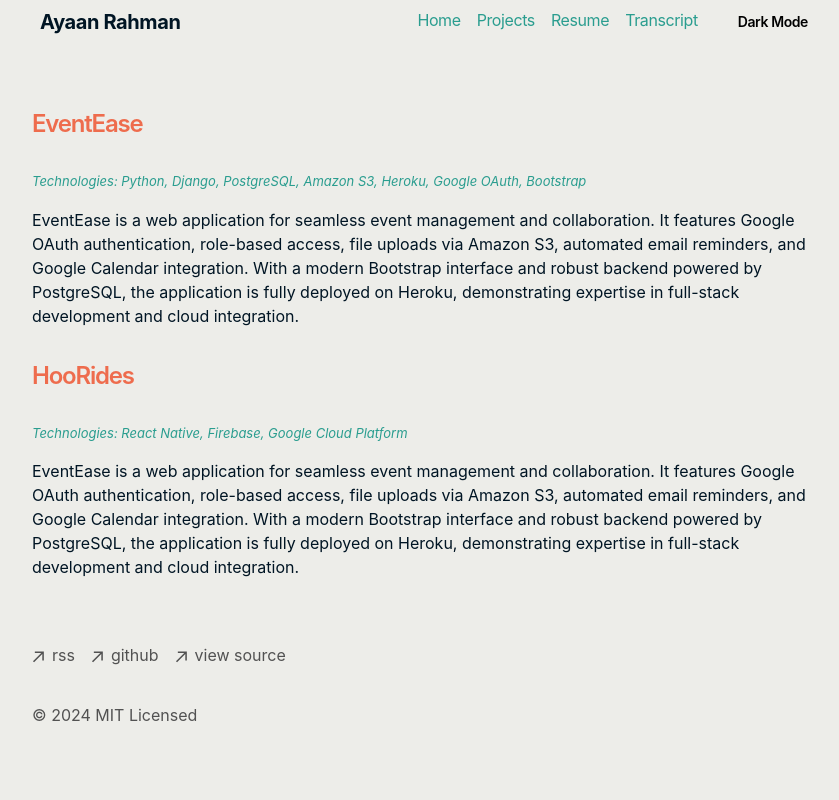
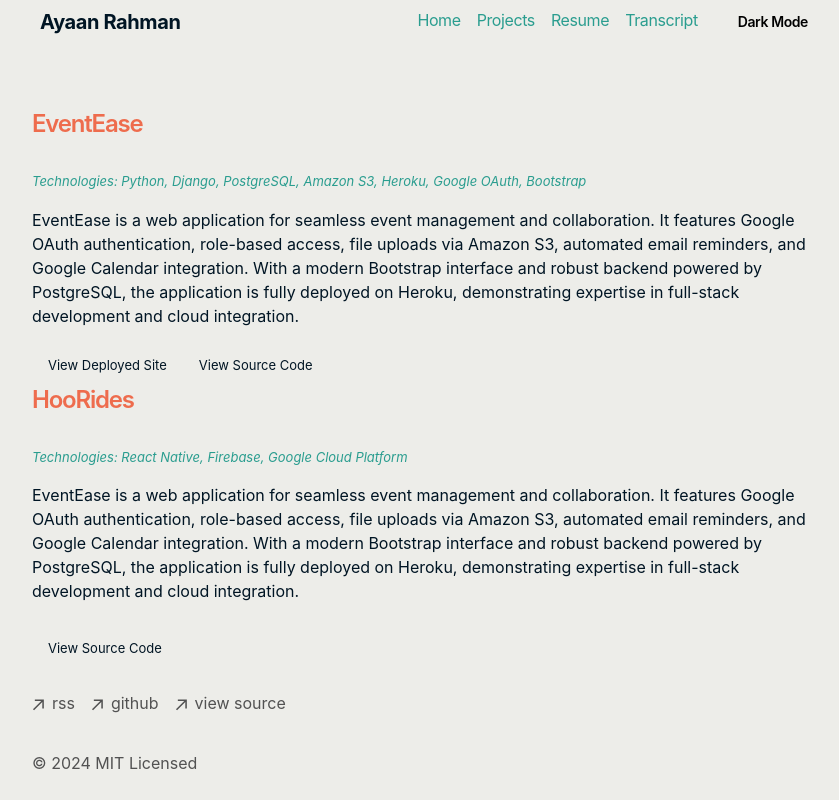
Before and after one commit to AyaanARahman/ayaan-personal-website, a Next.js app: page /projects in a window 1280 px wide. Shown: the whole page, without its empty margins (208-1047 px from the left). Built offline with nearby package versions, Linux system fonts and the light colour scheme.

Commit message:
Updated projects page

```diff
--- a/app/global.css
+++ b/app/global.css
@@ -217,3 +217,22 @@ table {
   background-color: #001524; /* Page background color for dark mode */
   color: #ffffff; /* Default text color for dark mode */
 }
+
+a.custom-link {
+  color: #001524;
+  background-color: transparent;
+  transition: all 0.3s ease;
+}
+
+a.custom-link:hover {
+  background-color: #4a5568;
+  color: #ffffff /* Light mode hover background color */
+}
+
+.dark a.custom-link{
+  color: #ffffff;
+}
+
+.dark a.custom-link:hover {
+  background-color: #4a5568; /* Light mode hover background color */
+}
--- a/app/projects/page.tsx
+++ b/app/projects/page.tsx
@@ -14,14 +14,31 @@ export default function Page() {
         </i>
       </p>
 
-      <p className="mb-8 p-font-color">
+      <p className="mb-6 p-font-color">
         {`EventEase is a web application for seamless event management and collaboration. It features Google OAuth authentication,
         role-based access, file uploads via Amazon S3, automated email reminders, and Google Calendar integration. With a modern
         Bootstrap interface and robust backend powered by PostgreSQL, the application is fully deployed on Heroku, demonstrating
         expertise in full-stack development and cloud integration.`}
       </p>
 
-      <h1 className="mb-8 text-2xl font-semibold tracking-tighter title-color">
+      <a
+          href="https://project-b12-2024-4a4dbf0dbe13.herokuapp.com/"
+          target="_blank"
+          rel="noopener noreferrer"
+          className="px-4 py-2 rounded-md font-size_small custom-link"
+        >
+          View Deployed Site
+        </a>
+        <a
+          href="https://github.com/uva-cs3240-f24/project-b-12"
+          target="_blank"
+          rel="noopener noreferrer"
+          className="px-4 py-2 rounded-md font-size_small custom-link"
+        >
+          View Source Code
+        </a>
+
+      <h1 className="mt-2 mb-8 text-2xl font-semibold tracking-tighter title-color">
         HooRides
       </h1>
       <p className='mb-4 tech-font-color font-size_small'>
@@ -36,6 +53,14 @@ export default function Page() {
         Bootstrap interface and robust backend powered by PostgreSQL, the application is fully deployed on Heroku, demonstrating
         expertise in full-stack development and cloud integration.`}
       </p>
+      <a
+          href="https://github.com/UVA-Rideshare/rideshare"
+          target="_blank"
+          rel="noopener noreferrer"
+          className="px-4 py-2 rounded-md font-size_small custom-link"
+        >
+          View Source Code
+        </a>
 
     </section>
   )
```
